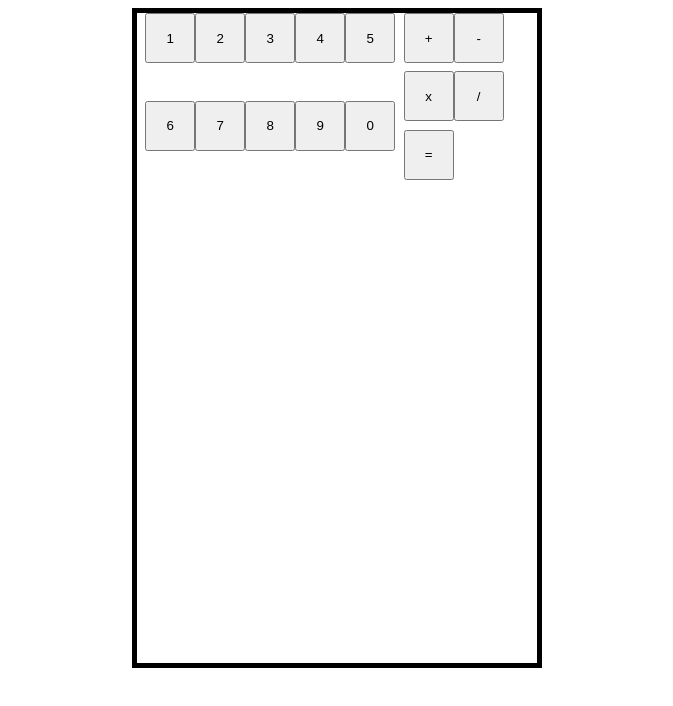
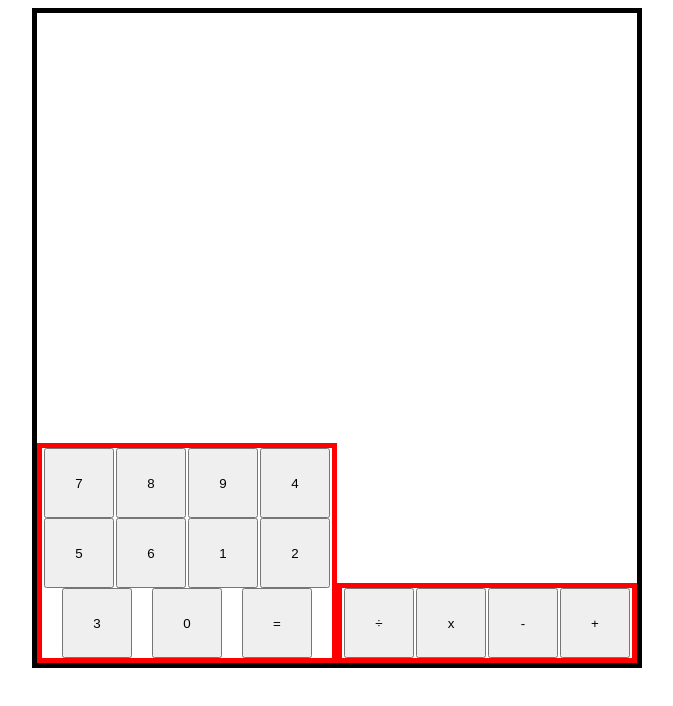
Before and after one commit to Prankster01/calculator_test, a plain HTML site: page index.html in a window 1280 px wide. Shown: the whole page, without its empty margins (303-976 px from the left). Drawn offline with Linux system fonts and the light colour scheme.

Commit message:
sketching calcs

```diff
--- a/calc.css
+++ b/calc.css
@@ -7,24 +7,23 @@
     display:flex;
     border: 5px solid black;
     height: 650px;
-    width: 400px;
+    width: 600px;
+    align-items: flex-end;
 }
 
-.numcon{
-    height: 175px;
+
+
+.buttoncon{
+    border: 5px solid red;
     display:flex;
-    justify-content:center;
+    justify-content:space-evenly;
+    align-content: space-evenly;
     flex-wrap: wrap;
+    flex: 1;
 }
 
-.oppcon{
-    height: 175px;
-    display:flex;
-    justify-content:;
-    flex-wrap: wrap;
-}
 
 button{
-    height: 50px;
-    width: 50px;
+    height:70px;
+    width: 70px;
 }
--- a/index.html
+++ b/index.html
@@ -11,24 +11,25 @@
     <div class="conartist">
         <div class = "con">
             <div class = "screen"></div>
-            <div class = "numcon">
-                <button class="number" id="1">1</button>
-                <button class="number" id="2">2</button>
-                <button class="number" id="3">3</button>
-                <button class="number" id="4">4</button>
-                <button class="number" id="5">5</button>
-                <button class="number" id="6">6</button>
-                <button class="number" id="7">7</button>
-                <button class="number" id="8">8</button>
-                <button class="number" id="9">9</button>
-                <button class="number" id="0">0</button>
+            <div class = "buttoncon" id="numcon">
+                <button class="number" id="b7">7</button>
+                <button class="number" id="b8">8</button>
+                <button class="number" id="b9">9</button>
+                <button class="number" id="b4">4</button>
+                <button class="number" id="b5">5</button>
+                <button class="number" id="b6">6</button>
+                <button class="number" id="b1">1</button>
+                <button class="number" id="b2">2</button>
+                <button class="number" id="b3">3</button>
+                <button class="number" id="b0">0</button>
+                <button class="eqopp" id="equals">=</button>
+
             </div>
-            <div class="oppcon">
+            <div class="buttoncon" id="oppcon">
+                <button class="opp" id="divby">÷</button>
+                <button class="opp" id="times">x</button>
+                <button class="opp" id="minus">-</button>
                 <button class="opp" id="plus">+</button>
-                <button class="opp" id="minus">-</button>
-                <button class="opp" id="times">x</button>
-                <button class="opp" id="over">/</button>
-                <button class="opp" id="equals">=</button>
             </div>
         </div>
     </div>
```
Also changed, not shown: sketch.txt (added).
